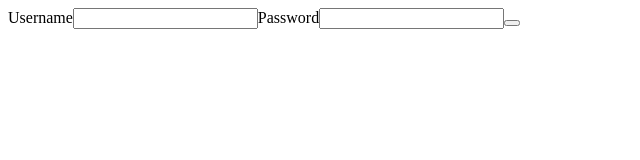
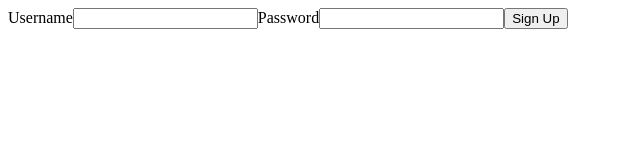
Before and after one commit to daviddzxy/MicroBlog, a React (Vite) app in the folder frontend/: page /signup in a window 1280 px wide. Shown: the top 160 px of the page, without its empty margins (0-640 px from the left). Built offline with nearby package versions, Linux system fonts and the light colour scheme.

Commit message:
Add sign up api call

```diff
--- a/frontend/package.json
+++ b/frontend/package.json
@@ -11,6 +11,7 @@
   },
   "dependencies": {
     "@reduxjs/toolkit": "^1.9.5",
+    "axios": "^1.4.0",
     "react": "^18.2.0",
     "react-dom": "^18.2.0",
     "react-redux": "^8.0.7",
--- a/frontend/src/components/SignUp.tsx
+++ b/frontend/src/components/SignUp.tsx
@@ -1,17 +1,38 @@
-import {setUserName, setPassword} from "../store/signUpSlice.ts";
+import {setUserName, setPassword, setErrorMessage} from "../store/signUpSlice.ts";
 import {useAppDispatch, useAppSelector} from "../hooks.ts";
+import services from "../services.ts";
+import React from "react";
+import axios from "axios";
 
 const SignUp = () => {
   const userName = useAppSelector(state => state.signUp.userName)
   const password = useAppSelector(state => state.signUp.password)
+  const errorMessage = useAppSelector(state => state.signUp.errorMessage)
+
+  const submitSignUp = async (event: React.FormEvent<HTMLFormElement>) => {
+    event.preventDefault()
+    try {
+      await services.signUp(userName, password)
+    } catch (e) {
+      if (axios.isAxiosError(e)) {
+        console.log(e)
+        if (e.response?.data.detail) {dispatch(setErrorMessage(e.response.data.detail))}
+      }
+    }
+  }
+
   const dispatch = useAppDispatch()
   return (
     <div>
-      <label htmlFor="input">Username</label>
-      <input id="input" onChange={(event) => dispatch(setUserName(event.target.value))} value={userName}/>
-      <label htmlFor="password">Password</label>
-      <input id="password" onChange={(event) => dispatch(setPassword(event.target.value))} value={password}/>
-      <button/>
+      <form onSubmit={submitSignUp}>
+        <label htmlFor="input">Username</label>
+        <input id="input" onChange={(event) => dispatch(setUserName(event.target.value))} value={userName}/>
+        <label htmlFor="password">Password</label>
+        <input id="password" type="password" onChange={(event) => dispatch(setPassword(event.target.value))} value={password}/>
+        <button type="submit">Sign Up</button>
+        {errorMessage !== null && <p>{errorMessage}</p> }
+        <p></p>
+      </form>
     </div>
   )
 }
--- /dev/null
+++ b/frontend/src/services.ts
@@ -0,0 +1,8 @@
+import axios from "axios";
+
+const url = "http://localhost:8000/operations/sign-up"
+export const signUp = async (userName: string, password: string)=> {
+    await axios.post(url, {userName: userName, password: password})
+}
+
+export default {signUp}
--- a/frontend/src/store/signUpSlice.ts
+++ b/frontend/src/store/signUpSlice.ts
@@ -4,11 +4,13 @@ import {createSlice, PayloadAction} from "@reduxjs/toolkit";
 interface signUpState {
   userName: string
   password: string
+  errorMessage: string | null
 }
 
 const initialSignUpState: signUpState = {
   userName: "",
-  password: ""
+  password: "",
+  errorMessage: null
 }
 
 export const signUpSlice = createSlice(
@@ -21,9 +23,12 @@ export const signUpSlice = createSlice(
       },
       setPassword: (state: signUpState, action: PayloadAction<string>) => {
         state.password = action.payload
+      },
+      setErrorMessage: (state: signUpState, action: PayloadAction<string>) => {
+        state.errorMessage = action.payload
       }
     }
   }
 )
 
-export const {setUserName, setPassword} = signUpSlice.actions
+export const {setUserName, setPassword, setErrorMessage} = signUpSlice.actions
```
Also changed, not shown: 1 other file (tests, documents, lock files or other folders).
